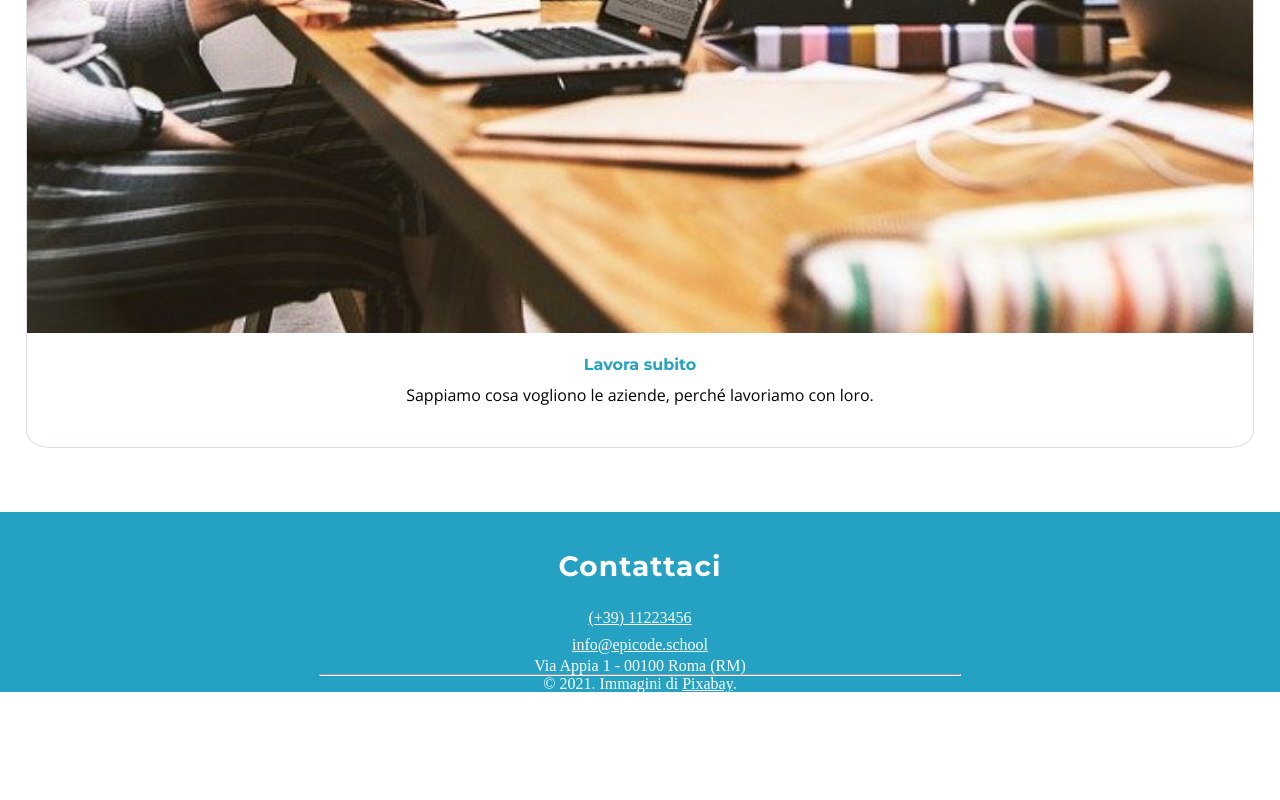
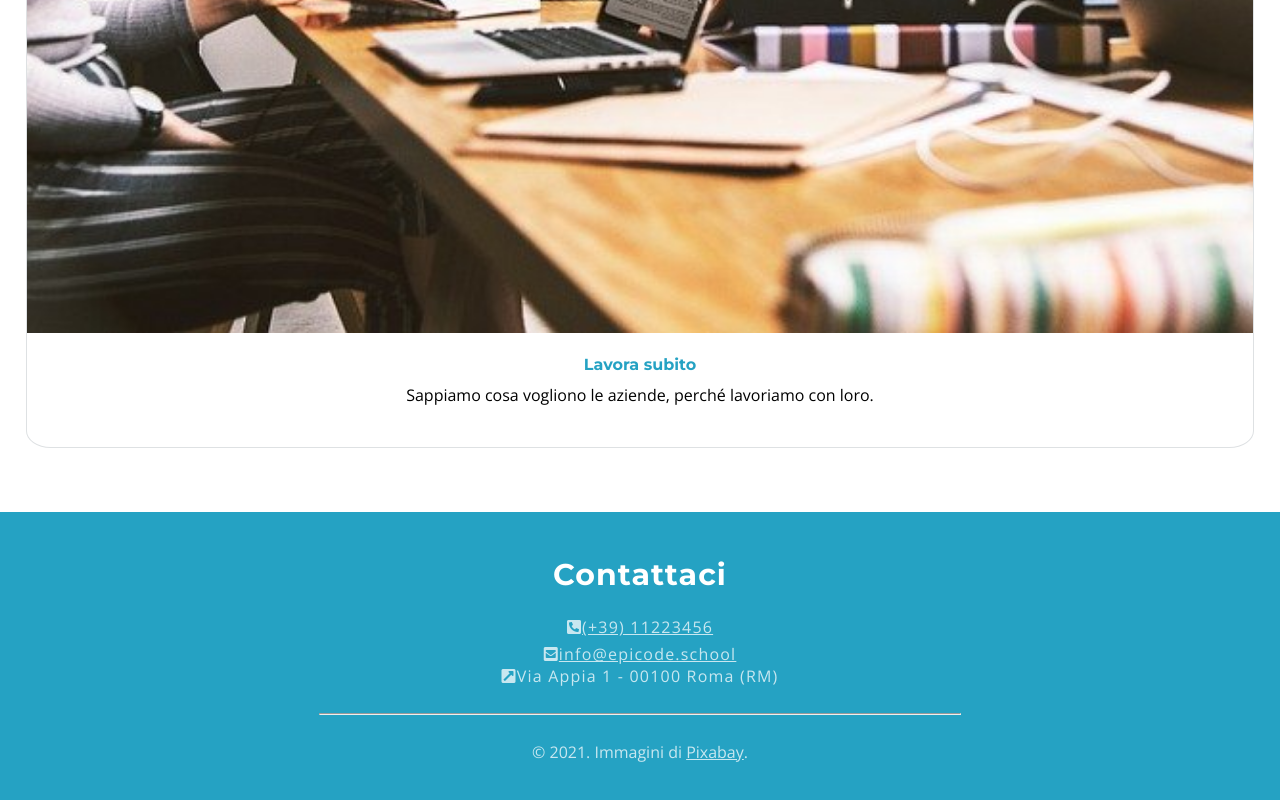
Before and after one commit to mainogiulia/Esercizio, a plain HTML site: page index.html in a window 1280 px wide. Shown: the part 4510-5310 px from the top of the page. Before the commit the page ends 5202 px from the top, so only its background shows below. Drawn offline with nearby package versions, Linux system fonts and the light colour scheme; a web font is replaced by a local one.

Commit message:
finished exercise

```diff
--- a/css/style.css
+++ b/css/style.css
@@ -155,26 +155,35 @@ h3 {
 /* FOOTER */
 footer {
   background-color: #25a2c3;
-  color: white;
+  color: #c8e7f0;
   text-align: center;
+  padding-block: 3rem;
+  font-family: "Open Sans", sans-serif;
 }
 
 footer h4 {
+  color: white;
   font-family: "Montserrat", sans-serif;
   font-weight: bold;
-  font-size: 28px;
+  font-size: 30px;
   letter-spacing: 1.1px;
-  padding: 2.5rem 0 1.5rem 0;
+  padding-bottom: 1.5rem;
 }
 
 hr {
   width: 50%;
   margin: auto;
+  margin-block: 1.8rem;
 }
 
 footer a {
-  color: white;
+  color: #c8e7f0;
   line-height: 27px;
+  font-family: "Open Sans", sans-serif;
+}
+
+.contact-info {
+  letter-spacing: 1.2px;
 }
 /* Footer: #c8e7f0
 Footer link: #c8e7f0 */
--- a/index.html
+++ b/index.html
@@ -73,12 +73,14 @@
     <footer>
       <h4>Contattaci</h4>
       <div class="contact-info">
-        <p><a href="#">(+39) 11223456</a></p>
-        <p><a href="#">info@epicode.school</a></p>
-        <p>Via Appia 1 - 00100 Roma (RM)</p>
+        <p><i class="fas fa-phone-square-alt"></i><a href="#">(+39) 11223456</a></p>
+        <p><i class="fas fa-envelope-square"></i><a href="#">info@epicode.school</a></p>
+        <p><i class="fas fa-external-link-square-alt"></i>Via Appia 1 - 00100 Roma (RM)</p>
       </div>
       <hr />
-      <p>&copy; 2021. Immagini di <span style="text-decoration: underline">Pixabay</span>.</p>
+      <div>
+        <p>&copy; 2021. Immagini di <span style="text-decoration: underline">Pixabay</span>.</p>
+      </div>
     </footer>
   </body>
 </html>
```
